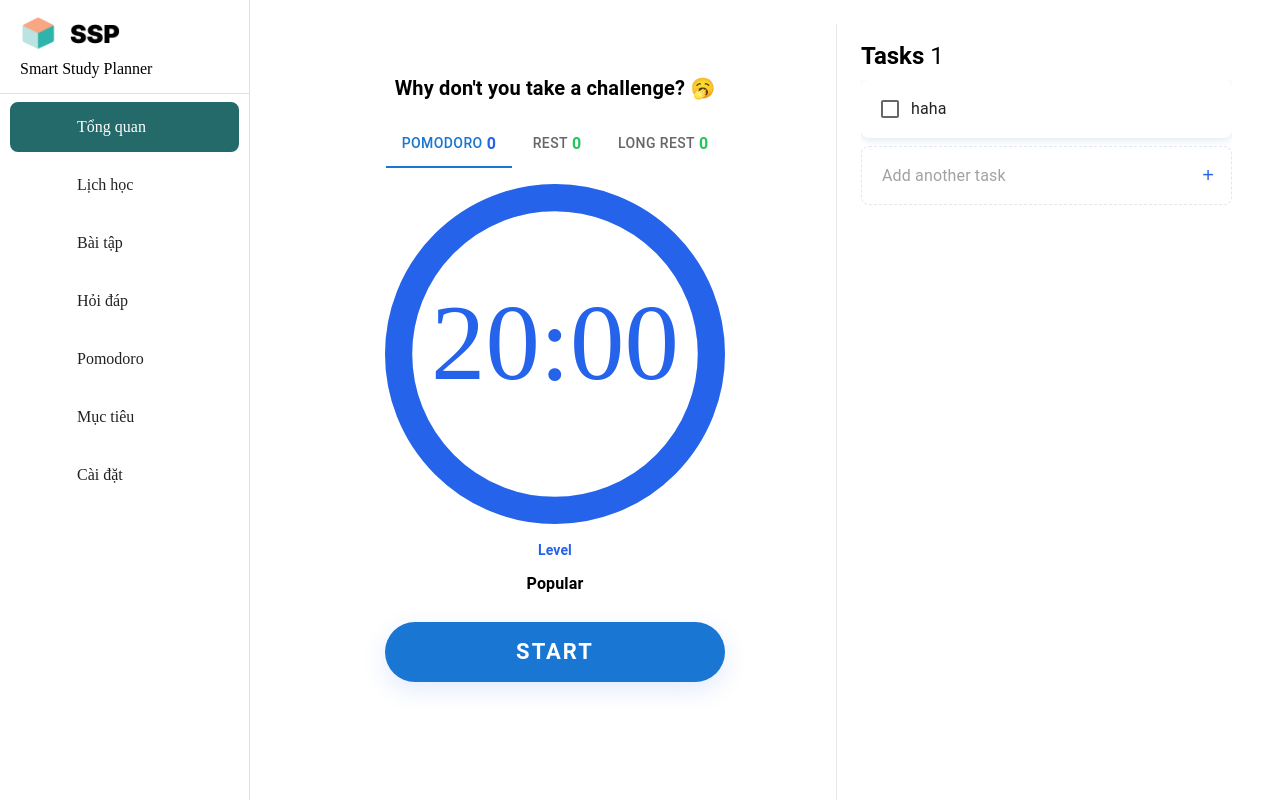
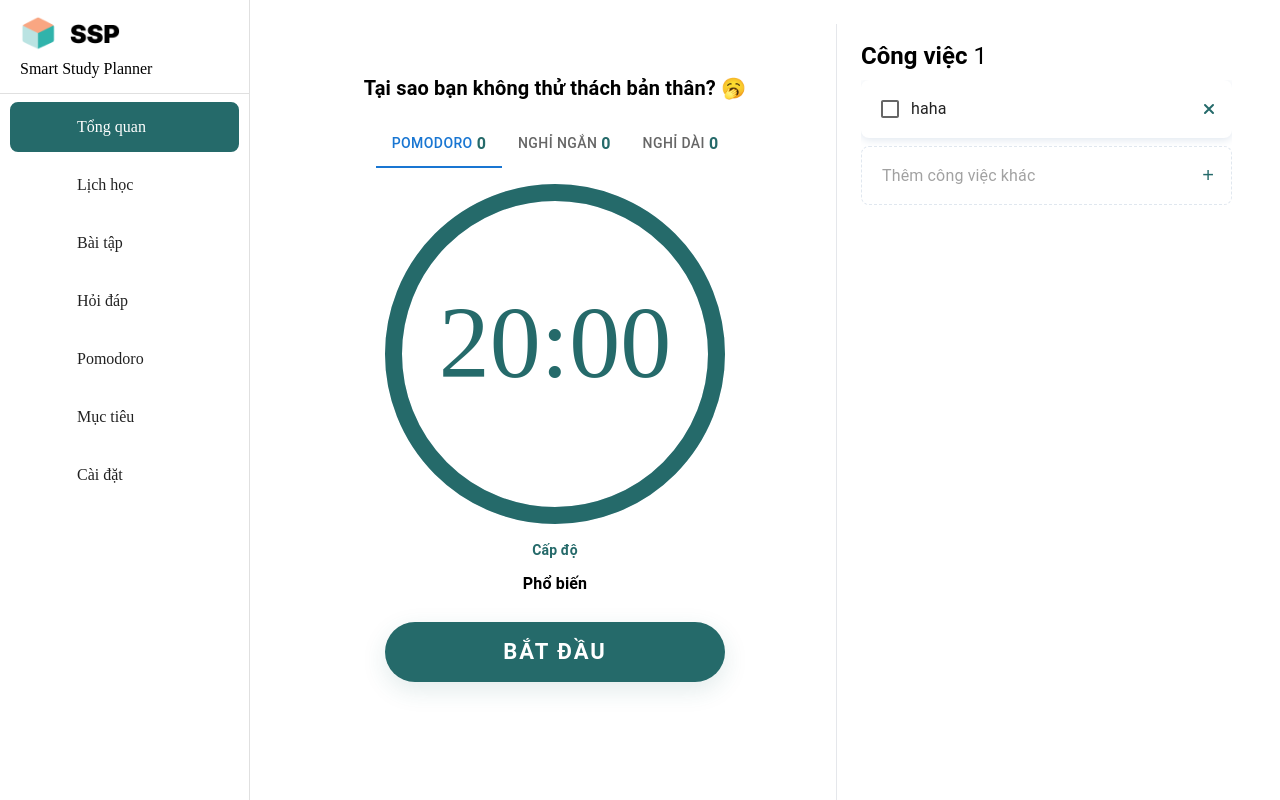
Before and after one commit to TalJa1/nhatkhang-web, a React (Vite) app: page /pomodoro in a window 1280 px wide. Built offline with nearby package versions, Linux system fonts and the light colour scheme; some icons are missing.

Commit message:
style: Refactor PomodoroView component for improved layout and localization

```diff
--- a/src/views/tabs/PomodoroView.tsx
+++ b/src/views/tabs/PomodoroView.tsx
@@ -1,8 +1,15 @@
-
-
-
 import React, { useState, useRef, useEffect } from "react";
-import { Box, Typography, Button, Tabs, Tab, Paper, Checkbox, TextField, IconButton } from "@mui/material";
+import {
+  Box,
+  Typography,
+  Button,
+  Tabs,
+  Tab,
+  Paper,
+  Checkbox,
+  TextField,
+  IconButton,
+} from "@mui/material";
 import Sidebar from "../../components/Sidebar";
 import { CircularProgressbar, buildStyles } from "react-circular-progressbar";
 import "react-circular-progressbar/dist/styles.css";
@@ -10,8 +17,6 @@ import "react-circular-progressbar/dist/styles.css";
 const POMODORO_TIME = 20 * 60; // 20 minutes in seconds
 const REST_TIME = 5 * 60; // 5 minutes in seconds
 const LONG_REST_TIME = 15 * 60; // 15 minutes in seconds
-
-
 
 const PromodoroMain = () => {
   const [tab, setTab] = useState(0);
@@ -38,7 +43,6 @@ const PromodoroMain = () => {
     };
   }, [isRunning, timeLeft, tab]);
 
-
   const handleTabChange = (_event: React.SyntheticEvent, newValue: number) => {
     setTab(newValue);
     setIsRunning(false);
@@ -49,7 +53,6 @@ const PromodoroMain = () => {
 
   const handleStart = () => setIsRunning(true);
   const handlePause = () => setIsRunning(false);
-
 
   const handleTaskAdd = () => {
     if (newTask.trim()) {
@@ -73,17 +76,65 @@ const PromodoroMain = () => {
   return (
     <Box display="flex" height="100vh" bgcolor="#fff">
       {/* Main Pomodoro Section */}
-      <Box flex={1} display="flex" flexDirection="column" alignItems="center" justifyContent="flex-start" pt={6}>
+      <Box
+        flex={1}
+        display="flex"
+        flexDirection="column"
+        alignItems="center"
+        justifyContent="flex-start"
+        pt={6}
+      >
         <Typography variant="h6" fontWeight={700} mb={2} textAlign="center">
-          Why don't you take a challenge? <span role="img" aria-label="smile">🥱</span>
+          Tại sao bạn không thử thách bản thân?{' '}
+          <span role="img" aria-label="smile">
+            🥱
+          </span>
         </Typography>
         <Tabs value={tab} onChange={handleTabChange} sx={{ mb: 2 }}>
-          <Tab label={<Box display="flex" alignItems="center">Pomodoro <Typography ml={0.5} color="#2563eb" fontWeight={700}> {pomodoroCount} </Typography></Box>} />
-          <Tab label={<Box display="flex" alignItems="center">Rest <Typography ml={0.5} color="#22c55e" fontWeight={700}> {restCount} </Typography></Box>} />
-          <Tab label={<Box display="flex" alignItems="center">Long Rest <Typography ml={0.5} color="#22c55e" fontWeight={700}> {longRestCount} </Typography></Box>} />
+          <Tab
+            label={
+              <Box display="flex" alignItems="center">
+                Pomodoro{' '}
+                <Typography ml={0.5} color="#256A6A" fontWeight={700}>
+                  {" "}
+                  {pomodoroCount}{" "}
+                </Typography>
+              </Box>
+            }
+          />
+          <Tab
+            label={
+              <Box display="flex" alignItems="center">
+                Nghỉ ngắn{' '}
+                <Typography ml={0.5} color="#256A6A" fontWeight={700}>
+                  {" "}
+                  {restCount}{" "}
+                </Typography>
+              </Box>
+            }
+          />
+          <Tab
+            label={
+              <Box display="flex" alignItems="center">
+                Nghỉ dài{' '}
+                <Typography ml={0.5} color="#256A6A" fontWeight={700}>
+                  {" "}
+                  {longRestCount}{" "}
+                </Typography>
+              </Box>
+            }
+          />
         </Tabs>
-        <Box width={340} height={340} display="flex" alignItems="center" justifyContent="center" mb={2}>
+        <Box
+          width={340}
+          height={340}
+          display="flex"
+          alignItems="center"
+          justifyContent="center"
+          mb={2}
+        >
           <CircularProgressbar
+            strokeWidth={5}
             value={
               tab === 0
                 ? (timeLeft / POMODORO_TIME) * 100
@@ -93,55 +144,107 @@ const PromodoroMain = () => {
             }
             text={formatTime(timeLeft)}
             styles={buildStyles({
-              textColor: "#2563eb",
-              pathColor: tab === 0 ? "#2563eb" : "#22c55e",
+              textColor: "#256A6A",
+              pathColor: "#256A6A",
               trailColor: "#e0e7ef",
-              textSize: "32px",
+              textSize: "30px",
               strokeLinecap: "round",
             })}
           />
         </Box>
-        <Typography variant="subtitle2" color="#2563eb" fontWeight={700} mb={1}>
-          Level
+        <Typography variant="subtitle2" color="#256A6A" fontWeight={700} mb={1}>
+          Cấp độ
         </Typography>
         <Typography variant="subtitle1" fontWeight={700} mb={3}>
-          Popular
+          Phổ biến
         </Typography>
         <Button
           variant="contained"
-          sx={{ width: 340, height: 60, borderRadius: 8, fontSize: 22, fontWeight: 600, letterSpacing: 2, boxShadow: "0 8px 24px #2563eb22" }}
+          sx={{
+            width: 340,
+            height: 60,
+            borderRadius: 8,
+            fontSize: 22,
+            fontWeight: 600,
+            letterSpacing: 2,
+            boxShadow: "0 8px 24px #256A6A22",
+            bgcolor: "#256A6A",
+            "&:hover": { bgcolor: "#256A6A" },
+          }}
           onClick={isRunning ? handlePause : handleStart}
         >
-          {isRunning ? "PAUSE" : "START"}
+          {isRunning ? "TẠM DỪNG" : "BẮT ĐẦU"}
         </Button>
       </Box>
       {/* Tasks Section */}
-      <Box width="420px" borderLeft="1px solid #e5e7eb" bgcolor="#fff" px={3} py={2} display="flex" flexDirection="column" height="100vh">
+      <Box
+        width="420px"
+        borderLeft="1px solid #e5e7eb"
+        bgcolor="#fff"
+        px={3}
+        py={2}
+        display="flex"
+        flexDirection="column"
+        height="100vh"
+      >
         <Typography variant="h5" fontWeight={700} mb={1}>
-          Tasks <span style={{ fontWeight: 400 }}>{tasks.length}</span>
+          Công việc <span style={{ fontWeight: 400 }}>{tasks.length}</span>
         </Typography>
         <Box flex={1} overflow="auto">
           {tasks.map((task, idx) => (
-            <Paper key={idx} sx={{ display: "flex", alignItems: "center", mb: 1, p: 1, borderRadius: 2, boxShadow: "0 2px 8px #e0e7ef" }}>
-              <Checkbox checked={task.done} onChange={() => handleTaskToggle(idx)} />
-              <Typography sx={{ textDecoration: task.done ? "line-through" : "none" }}>{task.text}</Typography>
+            <Paper
+              key={idx}
+              sx={{
+                display: "flex",
+                alignItems: "center",
+                mb: 1,
+                p: 1,
+                borderRadius: 2,
+                boxShadow: "0 2px 8px #e0e7ef",
+              }}
+            >
+              <Checkbox
+                checked={task.done}
+                onChange={() => handleTaskToggle(idx)}
+              />
+              <Typography
+                sx={{ textDecoration: task.done ? "line-through" : "none", flex: 1 }}
+              >
+                {task.text}
+              </Typography>
+              <IconButton onClick={() => setTasks(tasks.filter((_, i) => i !== idx))} size="small">
+                <svg width="20" height="20" viewBox="0 0 20 20" fill="none" xmlns="http://www.w3.org/2000/svg">
+                  <path d="M6 6L14 14M6 14L14 6" stroke="#256A6A" strokeWidth="2" strokeLinecap="round"/>
+                </svg>
+              </IconButton>
             </Paper>
           ))}
           <Paper
-            sx={{ display: "flex", alignItems: "center", mt: 1, p: 1.5, borderRadius: 2, border: "1.5px dashed #e0e7ef", boxShadow: "none", cursor: "pointer" }}
+            sx={{
+              display: "flex",
+              alignItems: "center",
+              mt: 1,
+              p: 1.5,
+              borderRadius: 2,
+              border: "1.5px dashed #e0e7ef",
+              boxShadow: "none",
+              cursor: "pointer",
+            }}
             elevation={0}
           >
             <TextField
               variant="standard"
-              placeholder="Add another task"
+              placeholder="Thêm công việc khác"
               value={newTask}
-              onChange={e => setNewTask(e.target.value)}
-              onKeyDown={e => { if (e.key === "Enter") handleTaskAdd(); }}
+              onChange={(e) => setNewTask(e.target.value)}
+              onKeyDown={(e) => {
+                if (e.key === "Enter") handleTaskAdd();
+              }}
               sx={{ flex: 1, ml: 1, fontSize: 16 }}
               InputProps={{ disableUnderline: true }}
             />
             <IconButton onClick={handleTaskAdd} size="small" sx={{ ml: 1 }}>
-              <span style={{ fontSize: 20, color: "#2563eb" }}>+</span>
+              <span style={{ fontSize: 20, color: "#256A6A" }}>+</span>
             </IconButton>
           </Paper>
         </Box>
```
